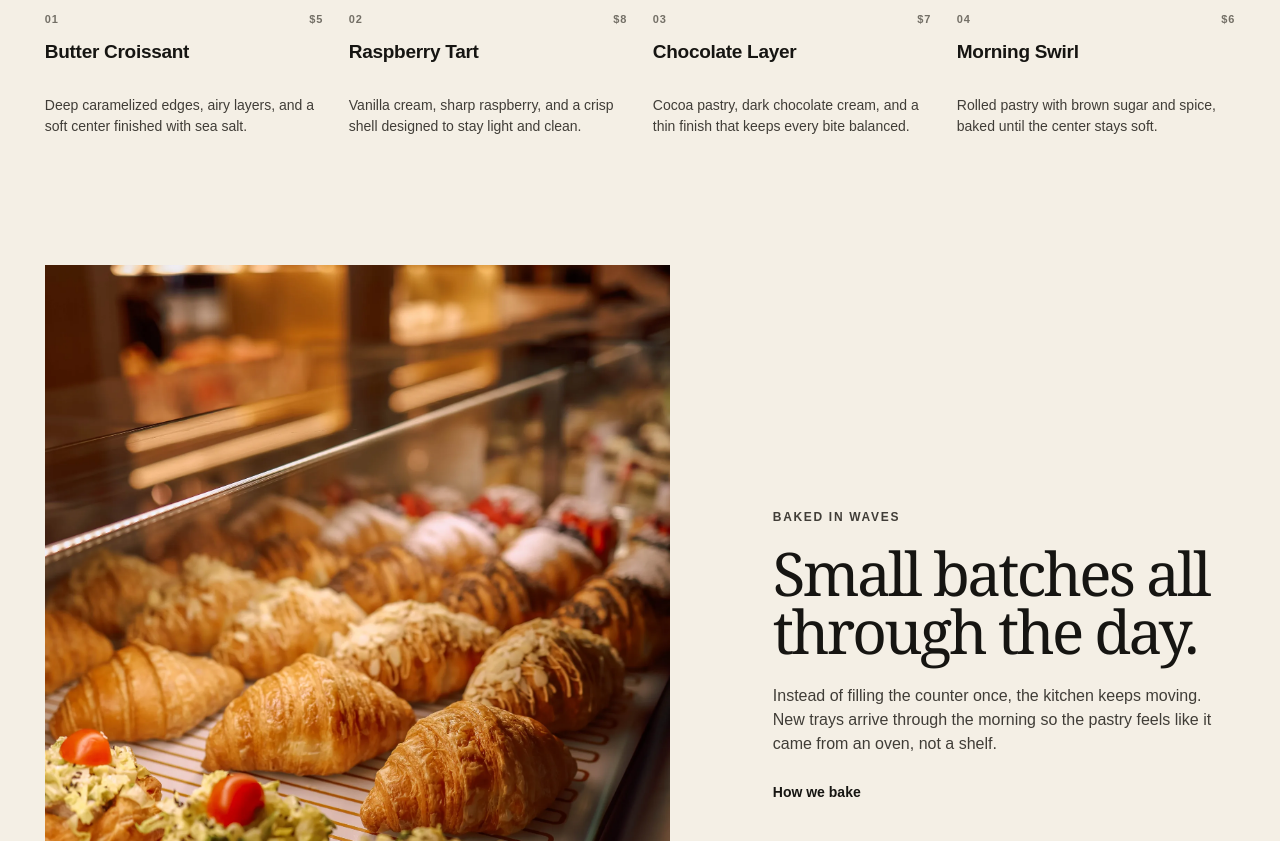
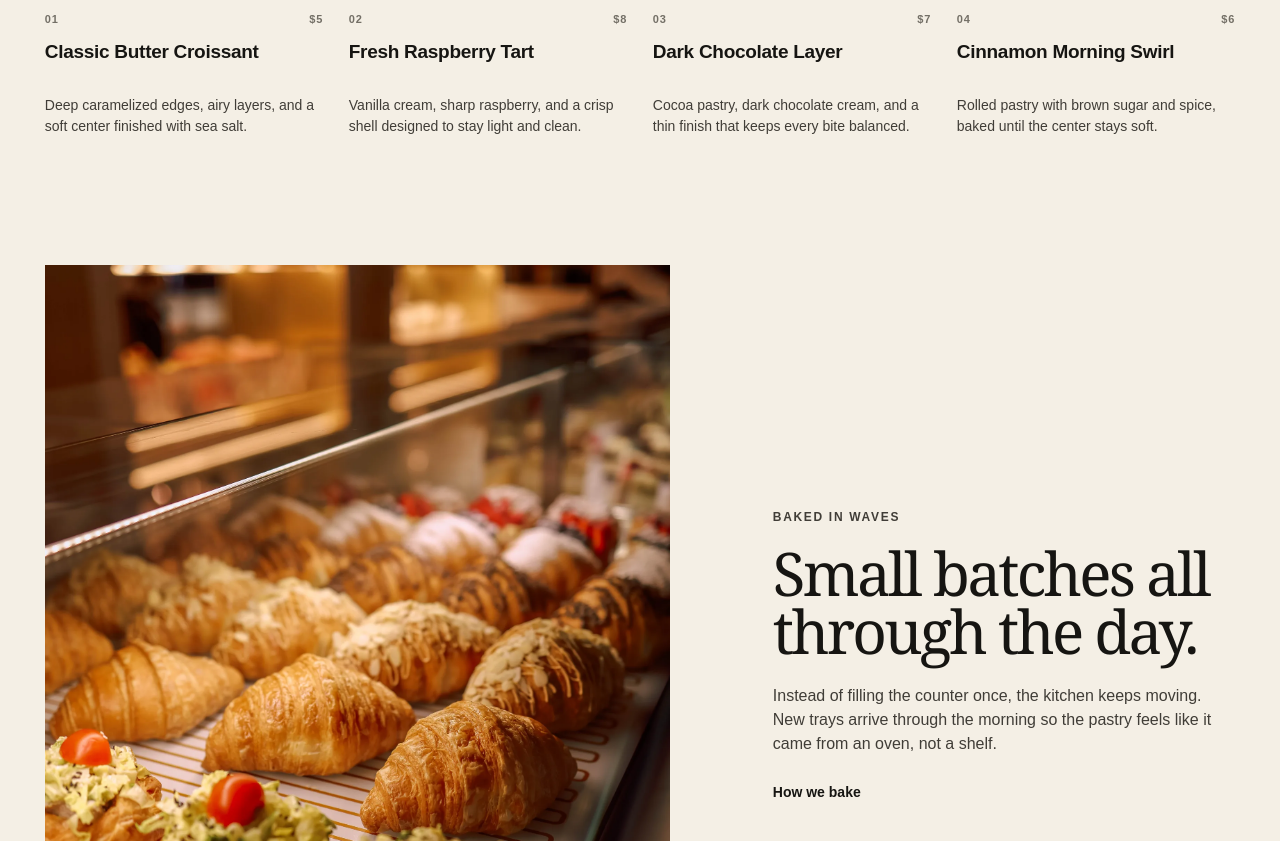
Before and after one commit to vladshulga-dev/morrow-bakehouse, a plain HTML site: page index.html in a window 1280 px wide. Shown: the part 1459-2300 px from the top of the page. Drawn offline with Linux system fonts and the light colour scheme.

Commit message:
Fix product heading lengths

```diff
--- a/index.html
+++ b/index.html
@@ -65,7 +65,7 @@
             <img src="assets/images/croissant-basket.webp" alt="Fresh croissants displayed in a bakery basket" width="1800" height="2699" loading="lazy">
           </button>
           <div class="product-meta"><span>01</span><span>$5</span></div>
-          <h3>Butter Croissant</h3>
+          <h3>Classic Butter Croissant</h3>
           <p>Deep caramelized edges, airy layers, and a soft center finished with sea salt.</p>
         </article>
 
@@ -74,7 +74,7 @@
             <img src="assets/images/raspberry-tart.webp" alt="Raspberry tart finished with fresh berries" width="1800" height="1734" loading="lazy">
           </button>
           <div class="product-meta"><span>02</span><span>$8</span></div>
-          <h3>Raspberry Tart</h3>
+          <h3>Fresh Raspberry Tart</h3>
           <p>Vanilla cream, sharp raspberry, and a crisp shell designed to stay light and clean.</p>
         </article>
 
@@ -83,7 +83,7 @@
             <img src="assets/images/chocolate-pastry.webp" alt="Layered chocolate pastries arranged on rustic boards" width="1800" height="2700" loading="lazy">
           </button>
           <div class="product-meta"><span>03</span><span>$7</span></div>
-          <h3>Chocolate Layer</h3>
+          <h3>Dark Chocolate Layer</h3>
           <p>Cocoa pastry, dark chocolate cream, and a thin finish that keeps every bite balanced.</p>
         </article>
 
@@ -92,7 +92,7 @@
             <img src="assets/images/croissant-table.webp" alt="Freshly baked croissants on a marble table" width="1800" height="2700" loading="lazy">
           </button>
           <div class="product-meta"><span>04</span><span>$6</span></div>
-          <h3>Morning Swirl</h3>
+          <h3>Cinnamon Morning Swirl</h3>
           <p>Rolled pastry with brown sugar and spice, baked until the center stays soft.</p>
         </article>
       </div>
```
